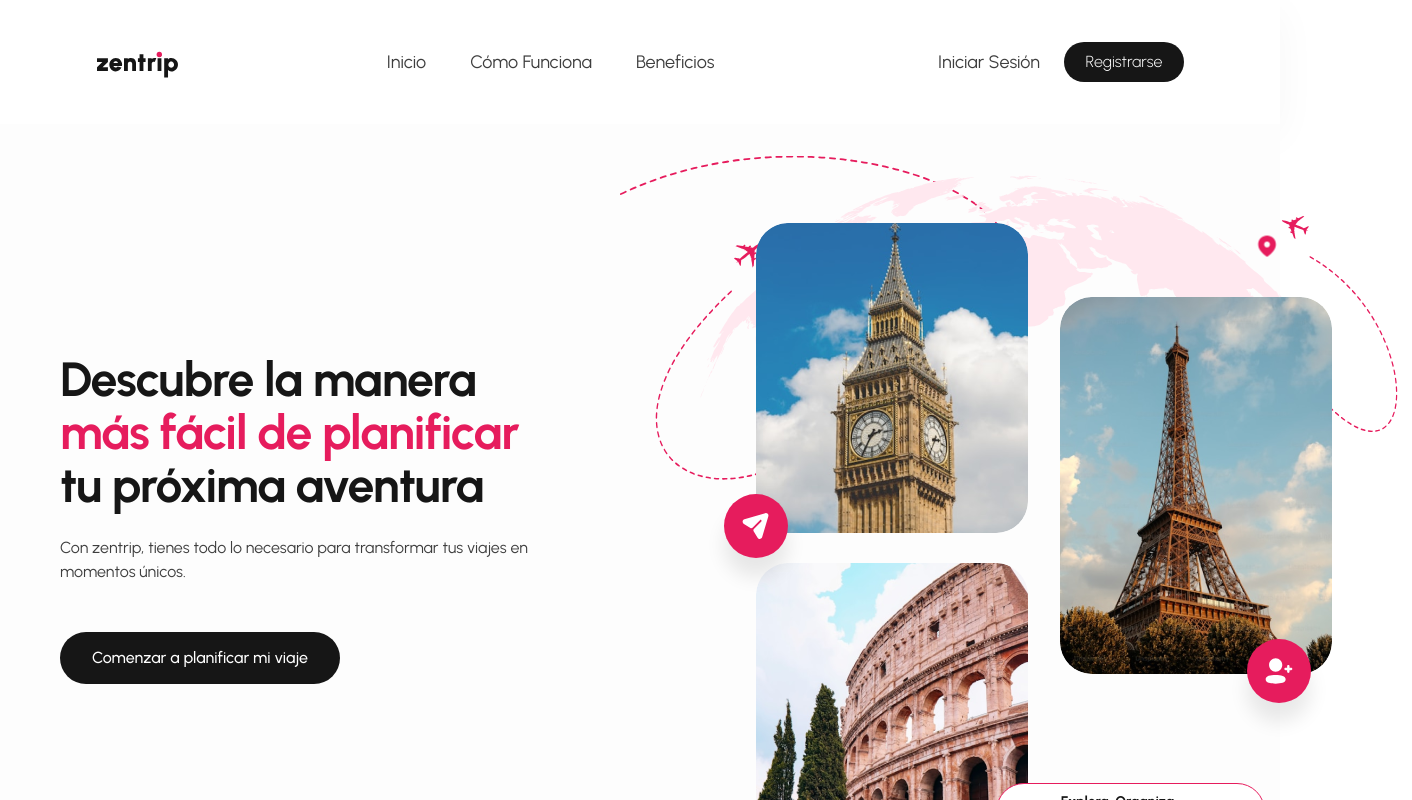
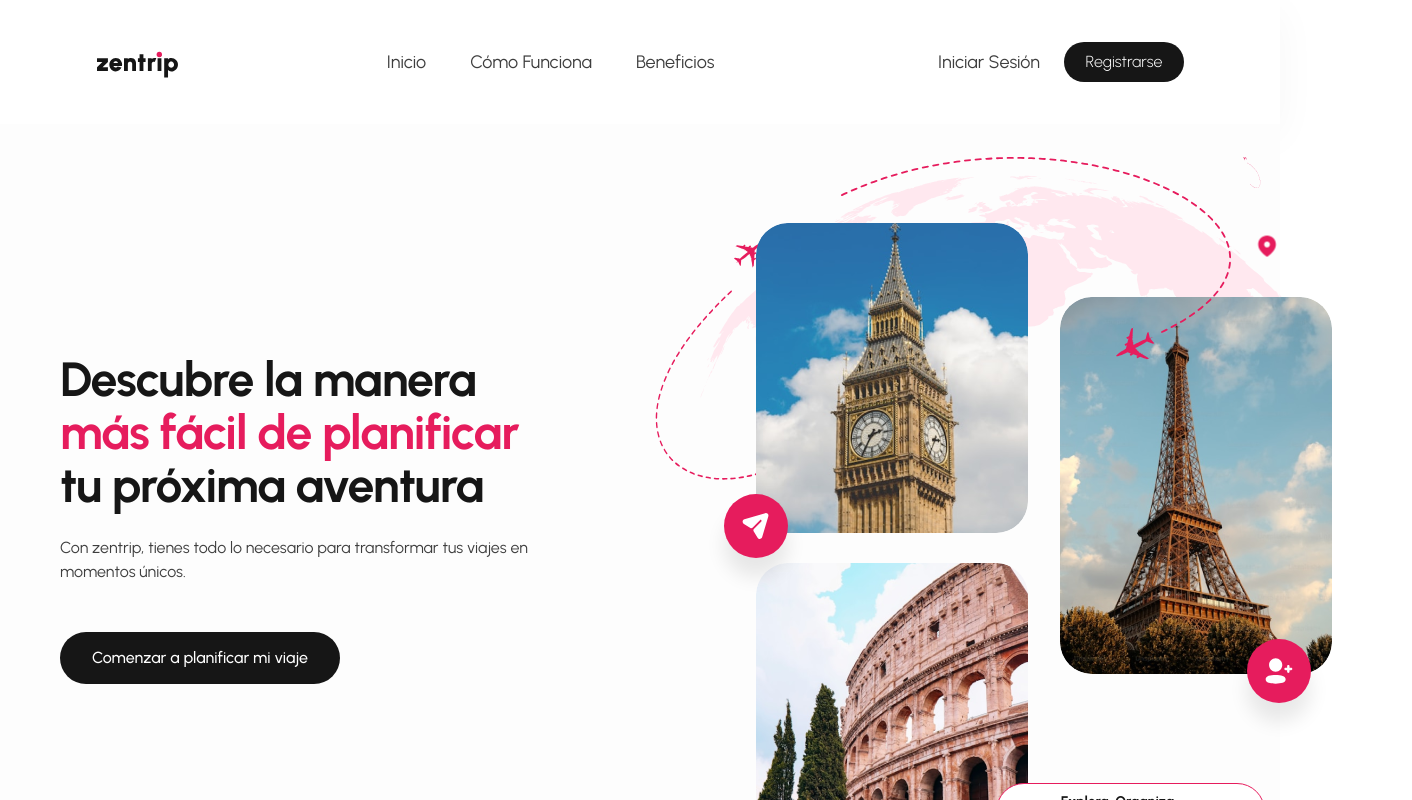
Before and after one commit to Ignacio918/viajes-app, a React (Vite) app in the folder viajes-app/: page / in a window 1280 px wide. Shown: the top 800 px of the page, 1412 px wide, since content can reach past the window. Built offline with nearby package versions, Linux system fonts and the light colour scheme; a web font is replaced by a local one.

Commit message:
arreglando cagadas de la ia en el hero

```diff
--- a/viajes-app/src/styles/HeroSection.css
+++ b/viajes-app/src/styles/HeroSection.css
@@ -74,18 +74,33 @@
   margin-left: auto;
 }
 
+/* Vector pequeño del avión 3 */
 .hero__shape-1 {
   @apply absolute;
-  left: 644.93px;
-  top: 31.23px;
-  width: 147.09px;
-  height: 274.68px;
-  padding: 10px;
+  left: 611.75px;
+  top: 0;
+  width: 39.18px;
+  height: 33.27px;
   z-index: 10;
   animation: float 6s ease-in-out infinite;
 }
 
 .hero__shape-1-inner {
+  @apply w-full h-full object-contain;
+}
+
+/* Avión 2 principal */
+.hero__avion-2 {
+  @apply absolute;
+  left: 221.06px;
+  top: 1.45px;
+  width: 391.05px;
+  height: 203.28px;
+  z-index: 20;
+  animation: float 7s ease-in-out infinite;
+}
+
+.hero__avion-2-image {
   @apply w-full h-full object-contain;
 }
 
@@ -265,7 +280,8 @@
 
 .hero__shape-1,
 .hero__shape-2,
-.hero__shape-3 {
+.hero__shape-3,
+.hero__avion-2 {
   will-change: transform;
   backface-visibility: hidden;
 }
@@ -391,6 +407,7 @@
   .hero__shape-1,
   .hero__shape-2,
   .hero__shape-3,
+  .hero__avion-2,
   .hero__float,
   .hero__badge,
   .hero__location-icon,
```
